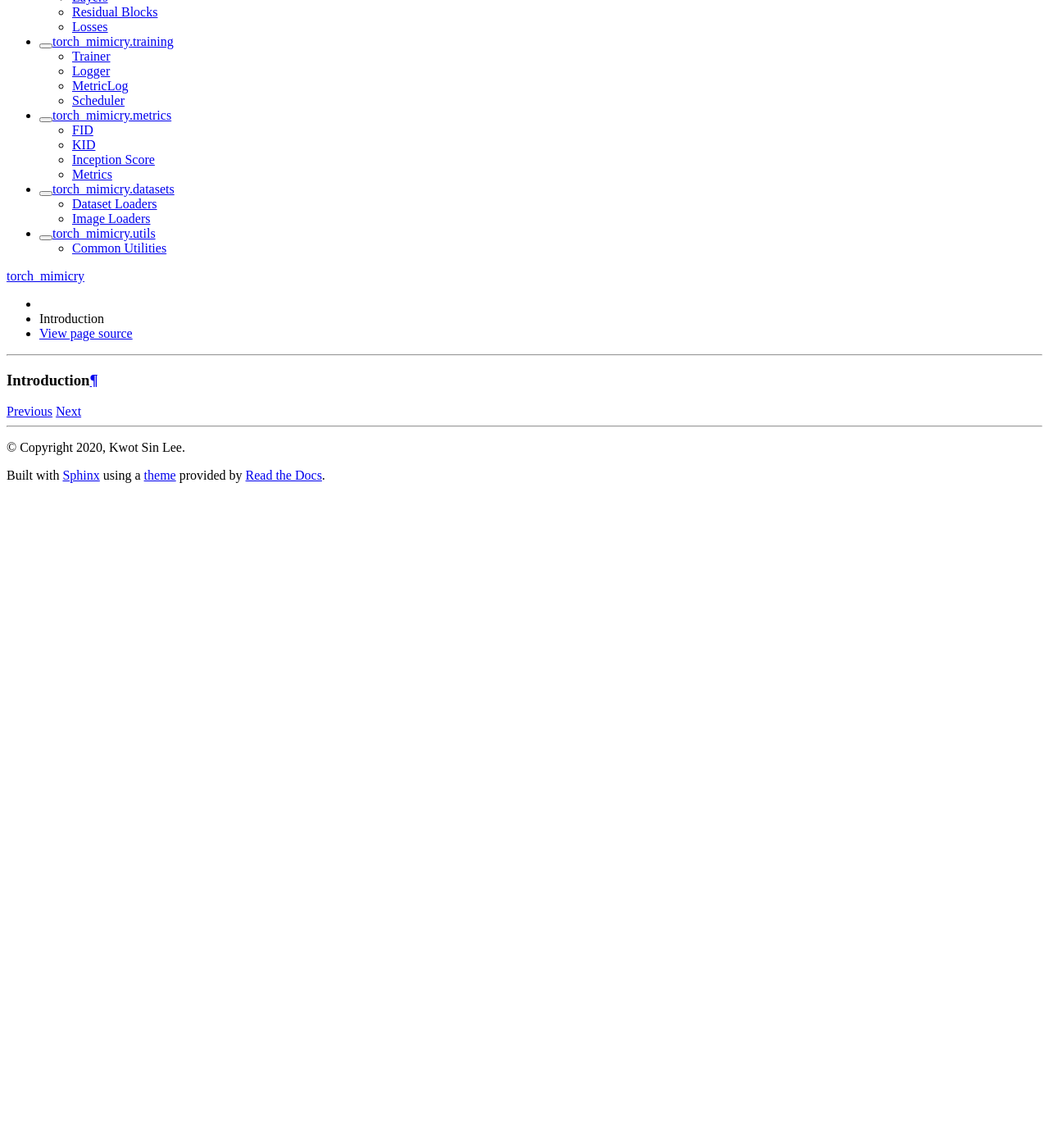
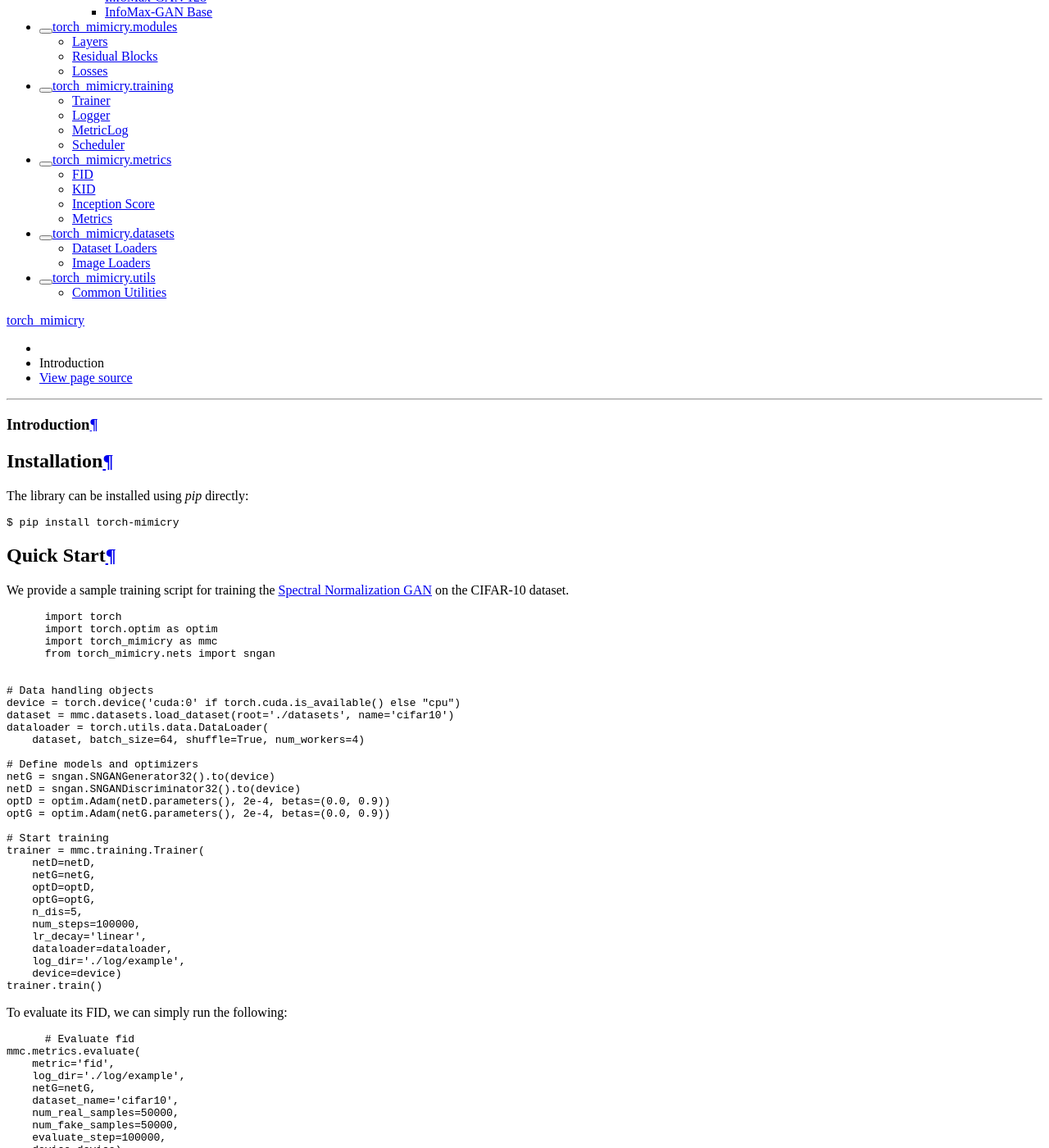
Before and after one commit to kwotsin/mimicry, a Sphinx documentation site: the page built from docs/source/guides/introduction.rst, in a window 1280 px wide and 1400 px high, scrolled down 1114 px. Shown: the whole window at 82% size. Built offline with Sphinx 7.4.7 and the Read the Docs theme 2.0.0, drawn with Linux system fonts in a browser that asks for light colours; before the commit the page ends 1711 px from its top, so only the background shows below that; some of the changed text lies outside the part shown.

Commit message:
Update docs

```diff
--- a/docs/source/guides/introduction.rst
+++ b/docs/source/guides/introduction.rst
@@ -1,2 +1,94 @@
 Introduction
 ============
+
+Installation
+------------
+The library can be installed using `pip` directly:
+
+.. code-block:: none
+
+    $ pip install torch-mimicry
+
+
+Quick Start
+-----------
+We provide a sample training script for training the `Spectral Normalization GAN <https://arxiv.org/abs/1802.05957>`_ on the CIFAR-10 dataset.
+
+
+.. code-block:: python
+
+	import torch
+	import torch.optim as optim
+	import torch_mimicry as mmc
+	from torch_mimicry.nets import sngan
+
+
+  # Data handling objects
+  device = torch.device('cuda:0' if torch.cuda.is_available() else "cpu")
+  dataset = mmc.datasets.load_dataset(root='./datasets', name='cifar10')
+  dataloader = torch.utils.data.DataLoader(
+      dataset, batch_size=64, shuffle=True, num_workers=4)
+
+  # Define models and optimizers
+  netG = sngan.SNGANGenerator32().to(device)
+  netD = sngan.SNGANDiscriminator32().to(device)
+  optD = optim.Adam(netD.parameters(), 2e-4, betas=(0.0, 0.9))
+  optG = optim.Adam(netG.parameters(), 2e-4, betas=(0.0, 0.9))
+
+  # Start training
+  trainer = mmc.training.Trainer(
+      netD=netD,
+      netG=netG,
+      optD=optD,
+      optG=optG,
+      n_dis=5,
+      num_steps=100000,
+      lr_decay='linear',
+      dataloader=dataloader,
+      log_dir='./log/example',
+      device=device)
+  trainer.train()
+
+To evaluate its FID, we can simply run the following:
+
+.. code-block:: python
+
+	# Evaluate fid
+  mmc.metrics.evaluate(
+      metric='fid',
+      log_dir='./log/example',
+      netG=netG,
+      dataset_name='cifar10',
+      num_real_samples=50000,
+      num_fake_samples=50000,
+      evaluate_step=100000,
+      device=device)
+
+Alternatively, one could evaluate FID progressively over an interval by swapping the `evaluate_step` argument for `evaluate_range`:
+
+.. code-block:: python
+
+	# Evaluate fid
+	mmc.metrics.evaluate(
+	    metric='fid',
+	    log_dir='./log/example',
+	    netG=netG,
+	    dataset_name='cifar10',
+	    num_real_samples=50000,
+	    num_fake_samples=50000,
+	    evaluate_range=(5000, 100000, 5000),
+      device=device)
+
+We support other datasets and models See `datasets <https://mimicry.readthedocs.io/en/latest/modules/datasets.html>`_ and `nets <https://mimicry.readthedocs.io/en/latest/modules/nets.html>`_ for more information.
+
+Visualizations
+--------------
+Mimicry provides TensorBoard support for visualizing the following:
+
+- Loss and probability curves for monitoring GAN training
+- Randomly generated images for checking diversity.
+- Generated images from a fixed set of noise vectors.
+
+.. code-block:: none
+
+	$ tensorboard --logdir=./log/example
--- a/docs/source/index.rst
+++ b/docs/source/index.rst
@@ -3,7 +3,7 @@
 Mimicry Documentation
 =====================
 
-Mimicry is a lightweight PyTorch library aimed towards the reproducibility of GAN research.
+`Mimicry <https://github.com/kwotsin/mimicry>`_ is a lightweight PyTorch library aimed towards the reproducibility of GAN research.
 
 Comparing GANs is often difficult - mild differences in implementations and evaluation methodologies can result in huge performance differences. Mimicry aims to resolve this by providing: (a) Standardized implementations of popular GANs that closely reproduce reported scores; (b) Baseline scores of GANs trained and evaluated under the same conditions; (c) A framework for researchers to focus on implementation of GANs without rewriting most of GAN training boilerplate code, with support for multiple GAN evaluation metrics.
 
```
Also changed, not shown: docs/source/modules/nets.rst (+18 -17 lines).
